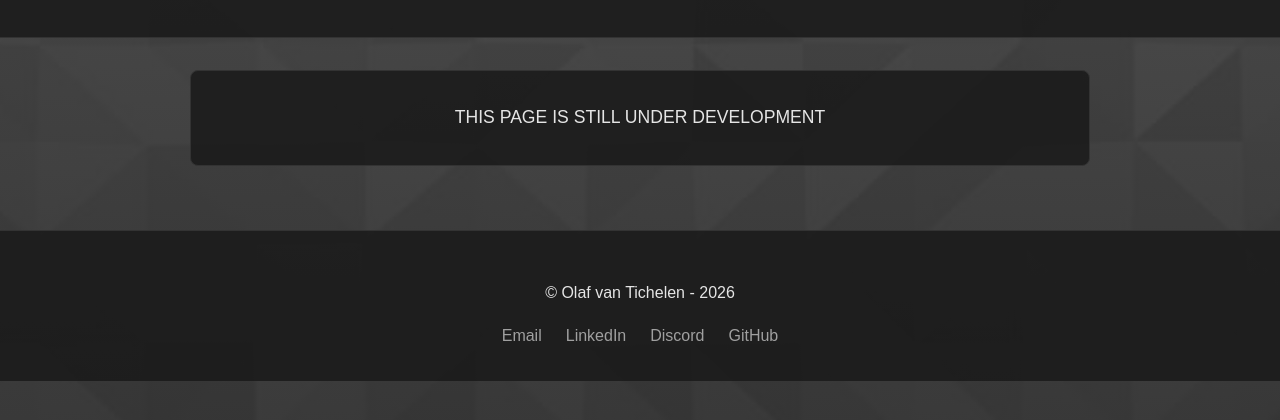
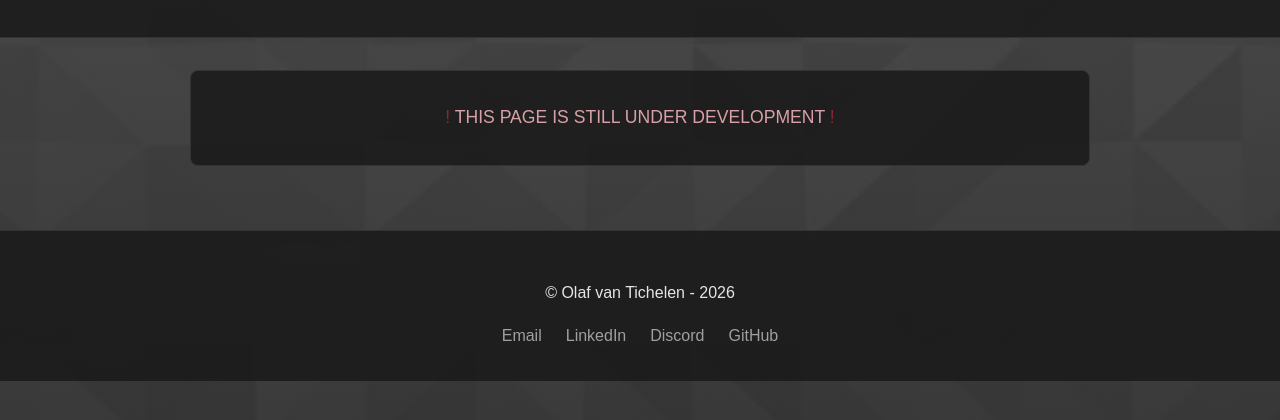
Before and after one commit to OlafVT/olafvt.github.io, a plain HTML site: page pages/cv.html in a window 1280 px wide. Shown: the part 156-576 px from the top of the page. Drawn offline with Linux system fonts and the light colour scheme.

Commit message:
added temporary content to CV

```diff
--- a/css/cv_styles.css
+++ b/css/cv_styles.css
@@ -2,7 +2,7 @@
   max-width: 900px;
   margin: 0 auto 2rem;
   text-align: center;
-  color: var(--text);
+  color: var(--accent-light);
   font-size: 1.1rem;
   background-color: var(--surface);
   border: 1px solid var(--border);
@@ -18,3 +18,7 @@ main {
   margin: 0 auto;
   padding: 2rem;
 }
+
+span {
+  color: var(--accent)
+}
--- a/pages/cv.html
+++ b/pages/cv.html
@@ -29,7 +29,7 @@
       <h1 class="page-title">CV page</h1>
     </header>
     <main>
-      <p class="update">THIS PAGE IS STILL UNDER DEVELOPMENT</p>
+      <p class="update"><span>!</span> THIS PAGE IS STILL UNDER DEVELOPMENT <span>!</span></p>
     </main>
     <footer class="site-footer" id="footer">
       <p>&copy; Olaf van Tichelen - 2026</p>
```
